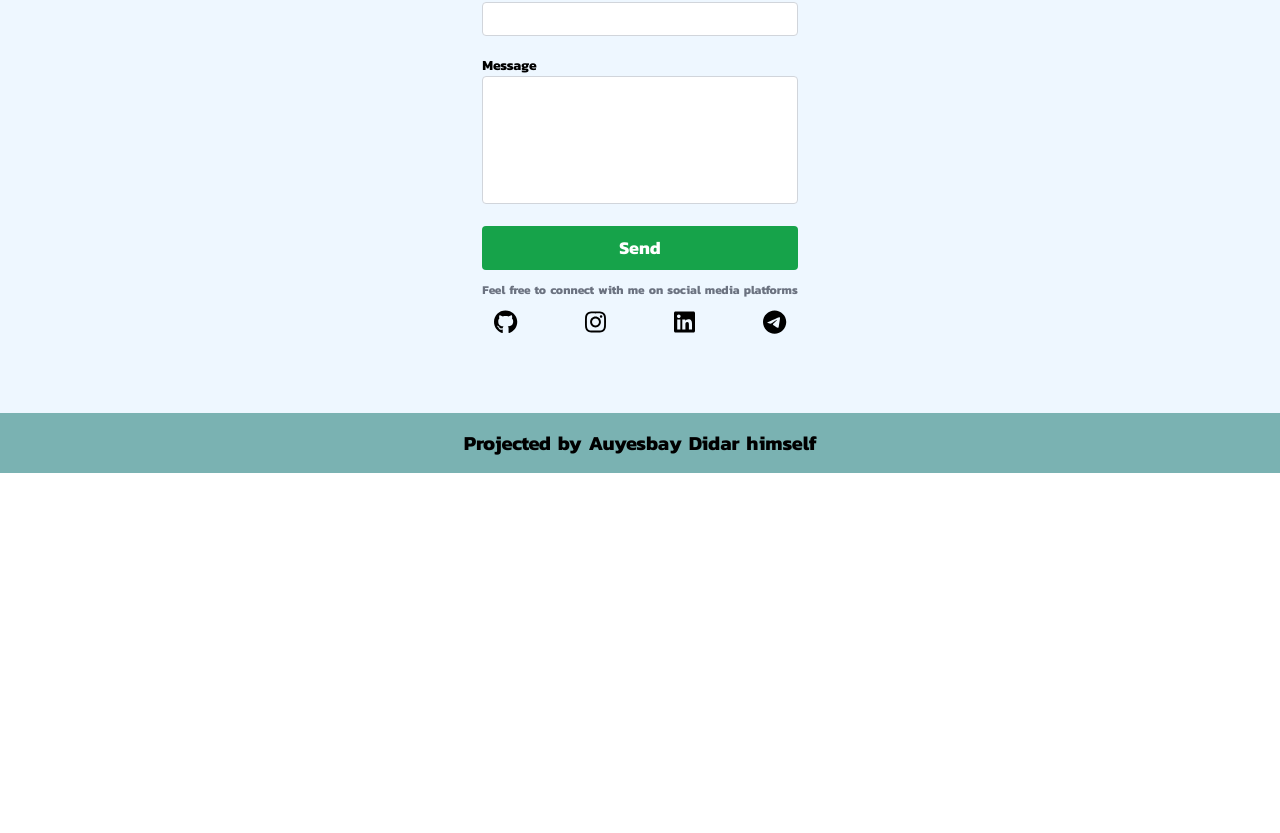
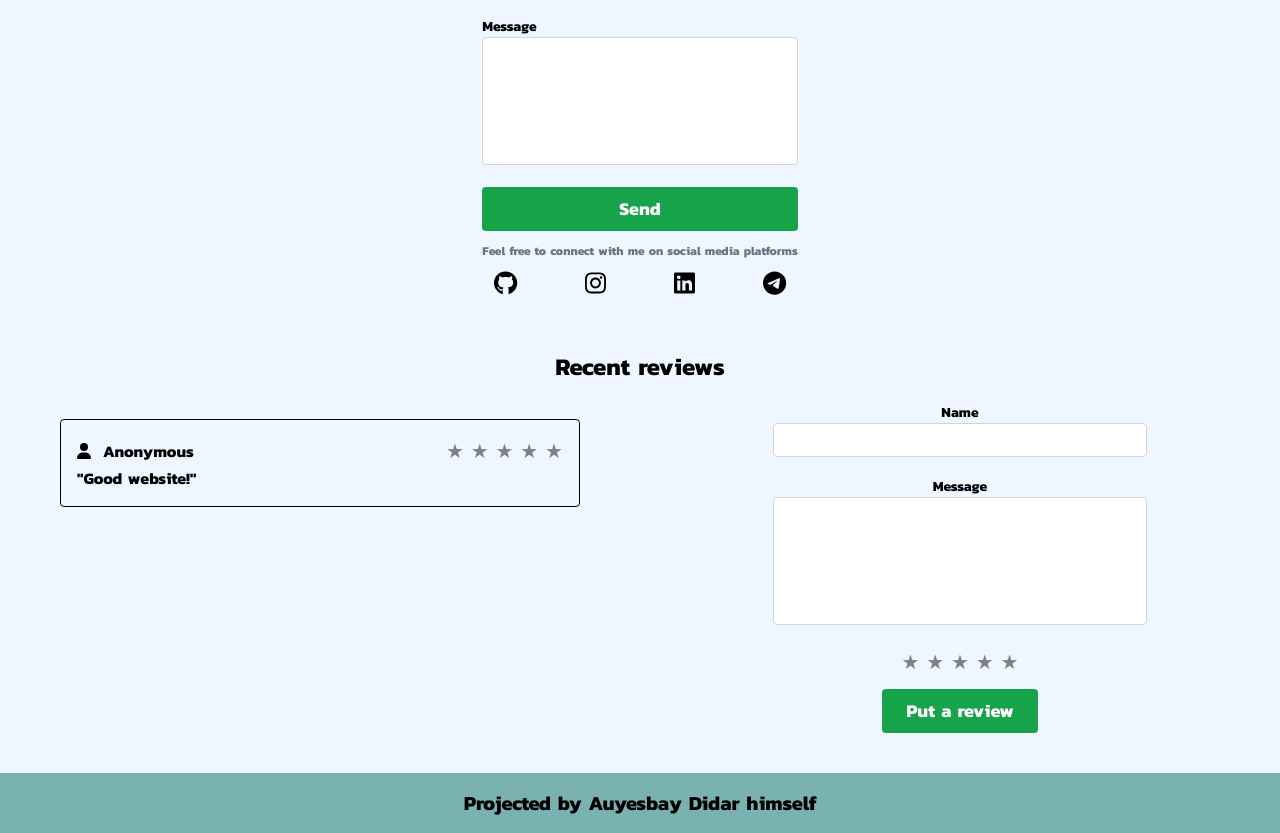
Before and after one commit to ded-r/web-profile, a React (Vite) app: page /contact in a window 1280 px wide. Shown: the part 327-1160 px from the top of the page. Before the commit the page ends 800 px from the top, so only its background shows below. Built offline with nearby package versions, Linux system fonts and the light colour scheme; a web font is replaced by a local one.

Commit message:
project link change

```diff
--- a/src/components/AboutMe.jsx
+++ b/src/components/AboutMe.jsx
@@ -1,5 +1,5 @@
-import languages from "../constants/langugaes";
-import technologies from "../constants/technologies";
+import Languages from "../constants/Languages";
+import Technologies from "../constants/Technologies";
 import { FontAwesomeIcon } from "@fortawesome/react-fontawesome";
 import { faGithub, faLinkedin, faTelegram } from "@fortawesome/free-brands-svg-icons";
 import { faEnvelope, faLocationDot, faPhone } from "@fortawesome/free-solid-svg-icons";
@@ -65,7 +65,7 @@ export default function AboutMe() {
                     <b>My Stack</b>
                 </p>
                 <div className="grid grid-cols-3 lg:grid-cols-5 gap-5">
-                    {technologies.map((tech, index) => (
+                    {TextDecoderStreamechnologies.map((tech, index) => (
                         <div key={index} className="m-auto text-center">
                             <img src={tech.logo} alt={tech.name} height={200} width={200} />
                             <b>{tech.name}</b>
@@ -78,7 +78,7 @@ export default function AboutMe() {
                     <b>Languages</b>
                 </p>
                 <div className="flex space-x-20 justify-center items-center align-middle">
-                    {languages.map((tech, index) => (
+                    {Languages.map((tech, index) => (
                         <div key={index} className="text-center">
                             <img src={tech.logo} alt={tech.name} height={200} width={200} />
                             <b>{tech.name}</b>
--- a/src/components/Contact.jsx
+++ b/src/components/Contact.jsx
@@ -1,11 +1,78 @@
 import FeedbackForm from "./Feedback";
+import { useState } from "react";
+import { FontAwesomeIcon } from "@fortawesome/react-fontawesome";
+import { faUser } from "@fortawesome/free-solid-svg-icons";
+import RatingReview from "../utils/RatingReview";
 
 export default function Contact() {
+    const [rating, setRating] = useState(0);
+    const [name, setName] = useState("");
+    const [message, setMessage] = useState("");
+
+    const sendEmail = (event) => {
+        event.preventDefault();
+        // Handle form submission
+        console.log("Name:", name);
+        console.log("Email:", email);
+        console.log("Message:", message);
+        // Reset form fields
+        setName("");
+        setEmail("");
+        setMessage("");
+
+        emailjs.sendForm(import.meta.env.VITE_EMAILJS_SERVICE_ID, import.meta.env.VITE_EMAILJS_TEMPLATE_ID, form.current, import.meta.env.VITE_EMAILJS_PUBLIC_KEY).then(
+            (result) => {
+                console.log("Email sent successfully", result);
+                setIsSent(true);
+            },
+            (error) => {
+                console.log("Error sending email:", error);
+            }
+        );
+    };
+
     return (
         <div className="my-5 lg:flex-grow flex flex-col justify-center items-center text-black">
             <p className="text-2xl text-center lg:text-4xl">Leave some feedback :D</p>
             <p className="text-center text-2xl pt-5">Contact Form</p>
             <FeedbackForm />
+            <div className="my-5 w-full">
+                <p className="my-4 text-2xl text-center">Recent reviews</p>
+                <div className="w-full grid lg:grid-cols-2">
+                    <div className="mx-10">
+                        <div className="m-5 border border-black rounded p-4">
+                            <div className="flex justify-between items-center">
+                                <div className="flex items-center">
+                                    <FontAwesomeIcon icon={faUser} />
+                                    <p className="ml-3">Anonymous</p>
+                                </div>
+                                <div>
+                                    <RatingReview rating={rating} setRating={setRating} />
+                                </div>
+                            </div>
+                            <div className="italic">"Good website!"</div>
+                        </div>
+                    </div>
+                    <div className="mx-10">
+                        <div className="text-center w-2/3 mx-auto">
+                            <div className="mb-4">
+                                <label className="text-sm">Name</label>
+                                <input type="name" id="name" value={name} name="from_name" className="w-full py-1 px-3 rounded border border-gray-300 text-black" onChange={(e) => setName(e.target.value)} />
+                            </div>
+                            <div className="mb-4">
+                                <label className="text-sm">Message</label>
+                                <textarea id="message" value={message} name="message" className="h-32 py-1 px-3 w-full resize-none rounded border border-gray-300 text-black" onChange={(e) => setMessage(e.target.value)}></textarea>
+                            </div>
+                            <div className="my-3">
+                                <RatingReview rating={rating} setRating={setRating} />
+                            </div>
+                            <button className="rounded border-0 bg-green-600 py-2 px-6 text-lg text-white hover:bg-green-700 focus:outline-none transition duration-200" onClick={sendEmail}>
+                                Put a review
+                            </button>
+                        </div>
+                    </div>
+                </div>
+            </div>
         </div>
     );
 }
--- a/src/components/Projects.jsx
+++ b/src/components/Projects.jsx
@@ -7,7 +7,7 @@ export default function Projects() {
                     <div className="grid grid-flow-row">
                         <div className="my-5 grid grid-cols-2 lg:grid-cols-3">
                             <div className="text-center hover:text-blue-500 duration-300 hover:scale-105">
-                                <a href="https://didar-weather.netlify.app/" target="_blank">
+                                <a href="https://weather-v2-didar.netlify.app/" target="_blank">
                                     <p>Simple Weather App</p>
                                     <img src="/Screenshot 2024-09-20 at 13.17.41.png" alt="" width={350} height={200} />
                                 </a>
--- a/src/constants/langugaes.jsx
+++ b/src/constants/Languages.jsx
@@ -1,7 +1,7 @@
-const languages = [
+const Languages = [
     { name: "C++", logo: "https://img.shields.io/badge/-c++-00599C?logo=c++&logoColor=white&style=for-the-badge" },
     { name: "Java", logo: "https://img.icons8.com/color/480/java-coffee-cup-logo--v1.png" },
     { name: "JavaScript", logo: "https://img.shields.io/badge/javascript-%23323330.svg?style=for-the-badge&logo=javascript&logoColor=%23F7DF1E" },
 ];
 
-export default languages;
+export default Languages;
--- a/src/constants/technologies.jsx
+++ b/src/constants/technologies.jsx
@@ -1,4 +1,4 @@
-const technologies = [
+const Technologies = [
     { name: "HTML5", logo: "https://img.shields.io/badge/html5-%23E34F26.svg?style=for-the-badge&logo=html5&logoColor=white" },
     { name: "TailwindCSS", logo: "https://img.shields.io/badge/tailwindcss-0F172A?&logo=tailwindcss" },
     { name: "JavaScript", logo: "https://img.shields.io/badge/javascript-%23323330.svg?style=for-the-badge&logo=javascript&logoColor=%23F7DF1E" },
@@ -13,4 +13,4 @@ const technologies = [
     { name: "Kubernetes", logo: "https://img.shields.io/badge/kubernetes-%23326ce5.svg?style=for-the-badge&logo=kubernetes&logoColor=white" },
 ];
 
-export default technologies;
+export default Technologies;
--- /dev/null
+++ b/src/utils/RatingReview.jsx
@@ -0,0 +1,26 @@
+function RatingReview({ rating, setRating }) {
+    return (
+        <div>
+            {[1, 2, 3, 4, 5].map((star) => {
+                return (
+                    <span
+                        className="start"
+                        style={{
+                            cursor: "pointer",
+                            color: rating >= star ? "gold" : "gray",
+                            fontSize: "20px",
+                        }}
+                        onClick={() => {
+                            setRating(star);
+                        }}
+                    >
+                        {" "}
+                        ★{" "}
+                    </span>
+                );
+            })}
+        </div>
+    );
+}
+
+export default RatingReview;
```
